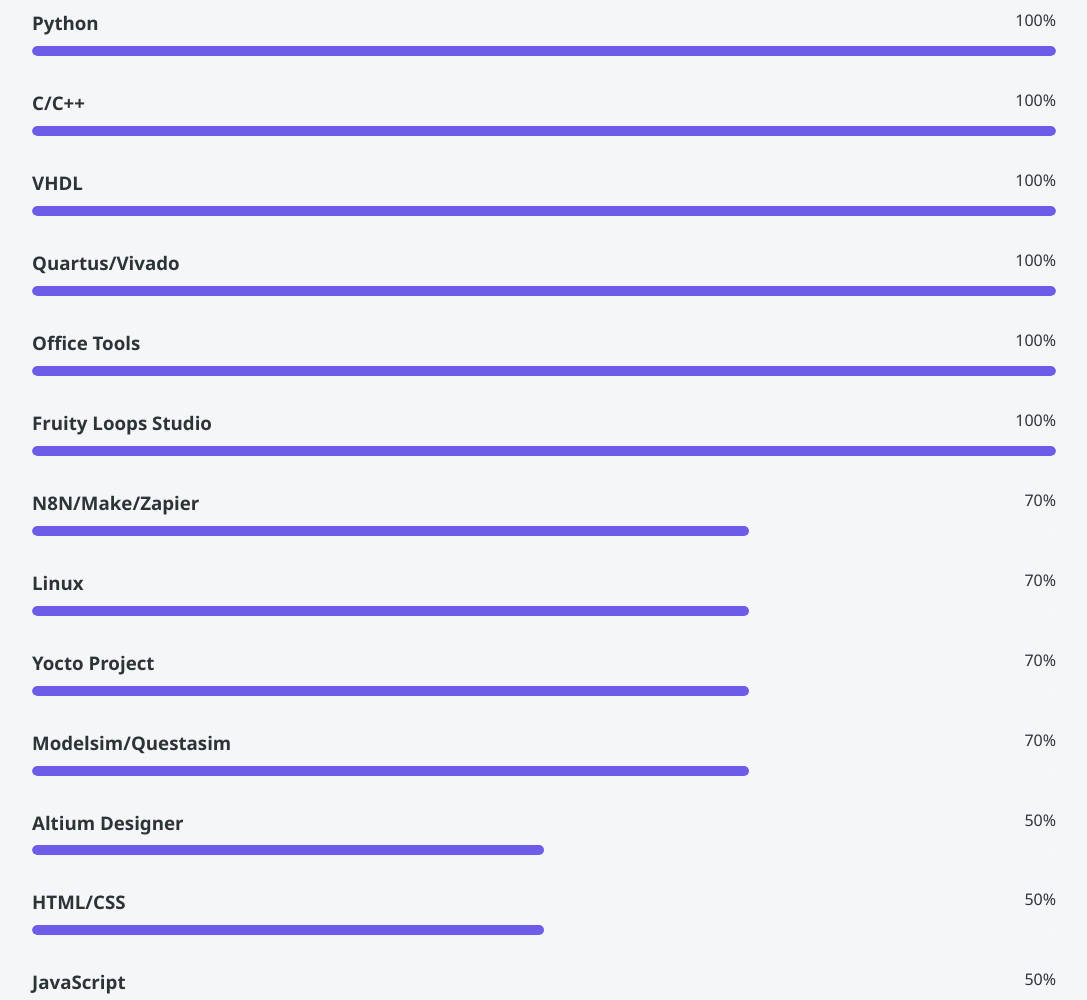
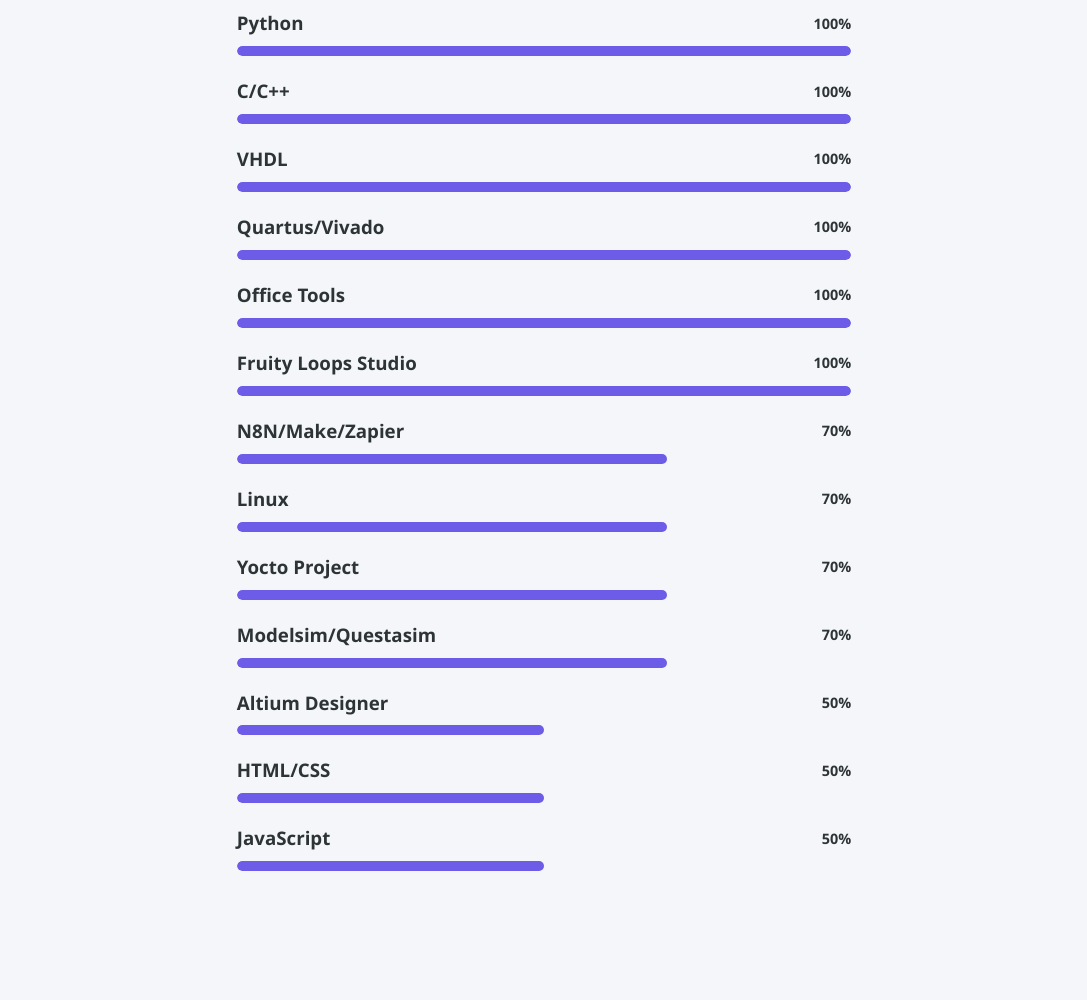
Before and after one commit to IvannP39/Portfolio, a plain HTML site: page index.html in a window 1280 px wide. Shown: the part 5440-6440 px from the top of the page, without its empty margins (96-1183 px from the left). Drawn offline with nearby package versions, Linux system fonts and the light colour scheme.

Commit message:
V4 Bar de compétences plus petite

```diff
--- a/index.html
+++ b/index.html
@@ -194,16 +194,17 @@
             <div class="competence-item">
                 <div class="competence-info">
                     <h3>Python</h3>
-                    <p>100%</p>
+                    <span class="competence-percent">100%</span>
                 </div>
                 <div class="competence-bar">
                     <div class="competence-level" style="width: 100%;"></div>
+
                 </div>
             </div>
             <div class="competence-item">
                 <div class="competence-info">
                     <h3>C/C++</h3>
-                    <p>100%</p>
+                    <span class="competence-percent">100%</span>
                 </div>
                 <div class="competence-bar">
                     <div class="competence-level" style="width: 100%;"></div>
@@ -212,7 +213,7 @@
             <div class="competence-item">
                 <div class="competence-info">
                     <h3>VHDL</h3>
-                    <p>100%</p>
+                    <span class="competence-percent">100%</span>
                 </div>
                 <div class="competence-bar">
                     <div class="competence-level" style="width: 100%;"></div>
@@ -221,7 +222,7 @@
             <div class="competence-item">
                 <div class="competence-info">
                     <h3>Quartus/Vivado</h3>
-                    <p>100%</p>
+                    <span class="competence-percent">100%</span>
                 </div>
                 <div class="competence-bar">
                     <div class="competence-level" style="width: 100%;"></div>
@@ -230,7 +231,7 @@
             <div class="competence-item">
                 <div class="competence-info">
                     <h3>Office Tools</h3>
-                    <p>100%</p>
+                    <span class="competence-percent">100%</span>
                 </div>
                 <div class="competence-bar">
                     <div class="competence-level" style="width: 100%;"></div>
@@ -239,7 +240,7 @@
             <div class="competence-item">
                 <div class="competence-info">
                     <h3>Fruity Loops Studio</h3>
-                    <p>100%</p>
+                    <span class="competence-percent">100%</span>
                 </div>
                 <div class="competence-bar">
                     <div class="competence-level" style="width: 100%;"></div>
@@ -248,7 +249,7 @@
             <div class="competence-item">
                 <div class="competence-info">
                     <h3>N8N/Make/Zapier</h3>
-                    <p>70%</p>
+                    <span class="competence-percent">70%</span>
                 </div>
                 <div class="competence-bar">
                     <div class="competence-level" style="width: 70%;"></div>
@@ -257,7 +258,7 @@
             <div class="competence-item">
                 <div class="competence-info">
                     <h3>Linux</h3>
-                    <p>70%</p>
+                    <span class="competence-percent">70%</span>
                 </div>
                 <div class="competence-bar">
                     <div class="competence-level" style="width: 70%;"></div>
@@ -266,7 +267,7 @@
             <div class="competence-item">
                 <div class="competence-info">
                     <h3>Yocto Project</h3>
-                    <p>70%</p>
+                    <span class="competence-percent">70%</span>
                 </div>
                 <div class="competence-bar">
                     <div class="competence-level" style="width: 70%;"></div>
@@ -275,7 +276,7 @@
             <div class="competence-item">
                 <div class="competence-info">
                     <h3>Modelsim/Questasim</h3>
-                    <p>70%</p>
+                    <span class="competence-percent">70%</span>
                 </div>
                 <div class="competence-bar">
                     <div class="competence-level" style="width: 70%;"></div>
@@ -284,7 +285,7 @@
             <div class="competence-item">
                 <div class="competence-info">
                     <h3>Altium Designer</h3>
-                    <p>50%</p>
+                    <span class="competence-percent">50%</span>
                 </div>
                 <div class="competence-bar">
                     <div class="competence-level" style="width: 50%;"></div>
@@ -293,7 +294,7 @@
             <div class="competence-item">
                 <div class="competence-info">
                     <h3>HTML/CSS</h3>
-                    <p>50%</p>
+                    <span class="competence-percent">50%</span>
                 </div>
                 <div class="competence-bar">
                     <div class="competence-level" style="width: 50%;"></div>
@@ -302,7 +303,7 @@
             <div class="competence-item">
                 <div class="competence-info">
                     <h3>JavaScript</h3>
-                    <p>50%</p>
+                    <span class="competence-percent">50%</span>
                 </div>
                 <div class="competence-bar">
                     <div class="competence-level" style="width: 50%;"></div>
--- a/styles/style.css
+++ b/styles/style.css
@@ -550,29 +550,59 @@
     font-size: 2.5rem;
 }
 
-.competence-item {
-    margin-bottom: 2rem;
+/* Container pour les barres de compétences */
+.competence-container {
+    max-width: 60%;
+    margin: 0 auto 2rem;
 }
 
+@media (max-width: 768px) {
+    .competence-container {
+        max-width: 100%;
+        padding: 0 1rem;
+    }
+}
+
+/* Item de compétence */
+.competence-item {
+    margin-bottom: 1.25rem;
+    display: flex;
+    flex-direction: column;
+}
+
+/* Info et pourcentage sur la même ligne */
 .competence-info {
     display: flex;
-    justify-content: space-between;
+    justify-content: space-between; /* Aligne le titre à gauche et le % à droite */
+    align-items: center; /* Centre verticalement */
     margin-bottom: 0.5rem;
 }
 
+/* Style du pourcentage */
+.competence-percent {
+    font-weight: 600;
+    color: var(--dark-color);
+    font-size: 0.9rem;
+    margin-left: 1rem; /* Espace entre le titre et le % */
+}
+
+/* Barre de compétence */
 .competence-bar {
     height: 10px;
     background: var(--light-color);
     border-radius: 5px;
     overflow: hidden;
+    width: 100%;
 }
 
+/* Niveau de compétence (barre colorée) */
 .competence-level {
     height: 100%;
     background: var(--primary-color);
     border-radius: 5px;
     transition: var(--transition);
 }
+
 
 /* Section Langues */
 .langues {
```
